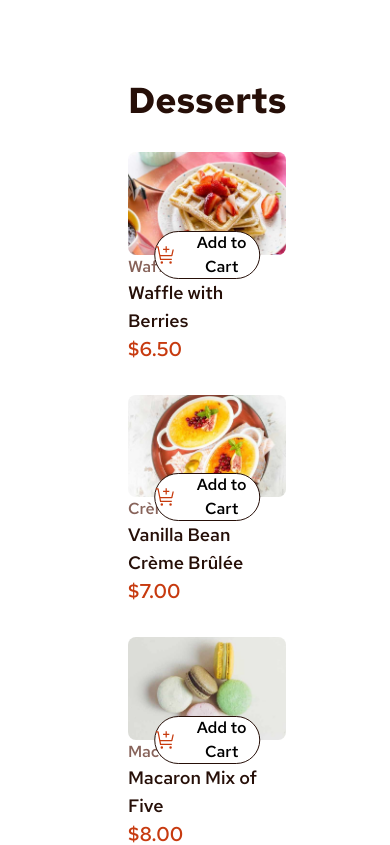
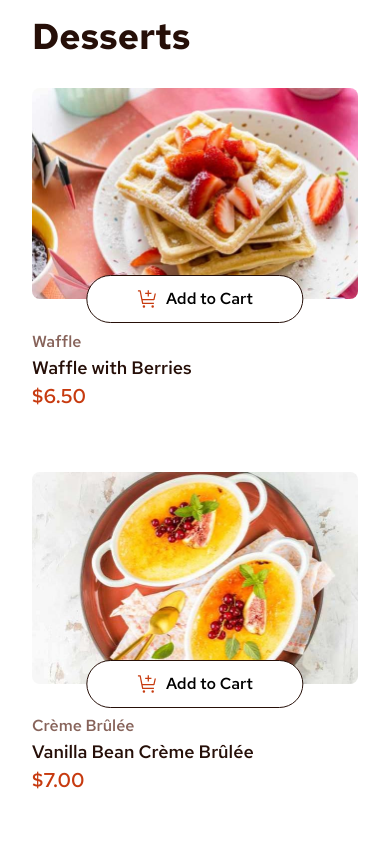
Before and after one commit to Zeke-Cachi/FEM_product_list_with_cart_main, a React (Vite) app: page / in a window 390 px wide. Shown: the top 845 px of the page. Built offline with nearby package versions, Linux system fonts and the light colour scheme.

Commit message:
finished project

```diff
--- a/src/App.tsx
+++ b/src/App.tsx
@@ -9,7 +9,7 @@ function App() {
   const [isModalVisible, setIsModalVisible] = useState<boolean>(false);
 
   return (
-    <main className="font-red_hat grid lg:grid-cols-4 py-20 px-32 gap-8 relative">
+    <main className="font-red_hat grid lg:grid-cols-4 py-4 px-8 lg:py-20 lg:px-32 gap-16 lg:gap-8 relative">
       <Desserts cartItems={cartItems} setCartItems={setCartItems} />
       <Cart
         cartItems={cartItems}
--- a/src/components/Cart.tsx
+++ b/src/components/Cart.tsx
@@ -17,7 +17,7 @@ const Cart: React.FC<{
 
   return (
     <div>
-      <h2 className="text-2xl font-bold lg:mt-8 text-project_red lg:mb-8">
+      <h2 className="text-2xl font-bold lg:mt-8 text-project_red mb-16 lg:mb-8 ms-4 lg:ms-0">
         Your Cart (
         {cartItems.reduce((counter, item) => counter + (item.quantity || 0), 0)}
         )
@@ -39,7 +39,7 @@ const Cart: React.FC<{
           ))}
         </div>
       )}
-      <div className="flex justify-between px-2 lg:mt-8">
+      <div className="flex justify-between px-2 mt-12 lg:mt-8">
         <p className="text-project_rose_900">Order total</p>
         <h4 className="text-2xl font-bold">
           $
--- a/src/components/OrderConfirmed.tsx
+++ b/src/components/OrderConfirmed.tsx
@@ -15,10 +15,10 @@ const OrderConfirmed: React.FC<{
 
   return (
     <div className="absolute inset-0 before:absolute before:bg-black before:opacity-50 before:h-full before:w-full">
-      <div className="fixed bg-white top-1/2 left-1/2 transform -translate-x-1/2 -translate-y-1/2 w-1/3 p-6 rounded-lg">
+      <div className="fixed bg-white top-1/2 left-1/2 transform -translate-x-1/2 -translate-y-1/2 w-full lg:w-1/3 p-6 rounded-lg">
         <img src={orderConfirmedImg} alt="green checkmark" />
-        <div className="mb-8 grid gap-2">
-          <h2 className="text-3xl font-bold lg:mt-8 text-project_rose_900">
+        <div className="mb-8 grid gap-2 mt-8 lg:mt-0">
+          <h2 className="text-5xl lg:text-3xl font-bold lg:mt-8 text-project_rose_900">
             Order Confirmed
           </h2>
           <p className="text-project_rose_500">We hope you enjoy your food!</p>
@@ -28,8 +28,8 @@ const OrderConfirmed: React.FC<{
             <OrderConfirmedCard key={index} item={item} />
           ))}
         </div>
-        <div className="flex justify-between px-2 lg:mt-8">
-          <p className="text-project_rose_900 mt-4 mb-16">Order total</p>
+        <div className="flex justify-between px-2 mt-8 mb-16 items-center">
+          <p className="text-project_rose_900">Order total</p>
           <h4 className="text-2xl font-bold">
             $
             {cartItems
--- a/src/components/OrderConfirmedCard.tsx
+++ b/src/components/OrderConfirmedCard.tsx
@@ -4,6 +4,7 @@ const OrderConfirmedCard: React.FC<{
   item: productDataType;
 }> = ({ item }) => {
   return (
+    <>
       <div className="flex justify-between p-2">
         <div className="flex gap-2 ps-4">
           <img
@@ -27,6 +28,8 @@ const OrderConfirmedCard: React.FC<{
           </p>
         </div>
       </div>
+      <hr className="text-purple-500 w-5/6 h-4 block mx-auto mt-4" />
+    </>
   );
 };
 
--- a/src/components/ProductCard.tsx
+++ b/src/components/ProductCard.tsx
@@ -55,17 +55,17 @@ const ProductCard: React.FC<{
 
   //-----------------------------------------------------------------------------------
   return (
-    <div className="grid lg:grid-rows-3">
+    <div className="grid grid-rows-5 lg:grid-rows-3">
       <img
         src={isWideScreen ? product.image.desktop : product.image.mobile}
         alt="image of the dessert"
-        className={`rounded-lg row-span-2 ${
+        className={`rounded-lg row-span-3 lg:row-span-2 ${
           selectedQuantity() > 0
             ? "border-2 border-solid border-project_red"
             : ""
         }`}
       />
-      <div className="relative flex flex-col items-start justify-center">
+      <div className="relative flex flex-col items-start justify-center row-span-2">
         <>
           {selectedQuantity() === 0 ? (
             <button
```
Lines whose indentation alone changed are shown as unchanged.
